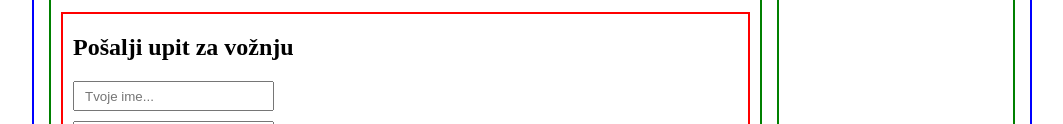
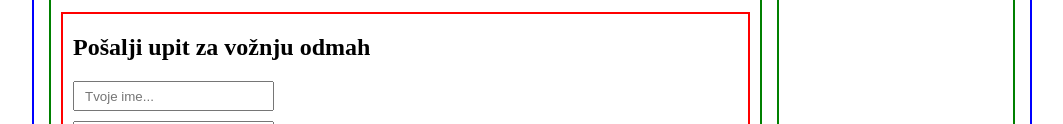
Before and after one commit to BojanDjurdjevic/Prevoz-do-aerodroma, a plain HTML site: page index.html in a window 1280 px wide. Shown: the part 1365-1489 px from the top of the page, without its empty margins (108-1171 px from the left). Drawn offline with Linux system fonts and the light colour scheme.

Commit message:
The title of contact form changed

```diff
--- a/index.html
+++ b/index.html
@@ -97,7 +97,7 @@
                 </table>
             </section>
             <section class="contact-form">
-                <h2>Pošalji upit za vožnju</h2>
+                <h2>Pošalji upit za vožnju odmah</h2>
                 <form>
                     <input type="text" name="ime" placeholder="Tvoje ime...">
                     <input type="email" name="email" placeholder="Tvoj email...">
```
